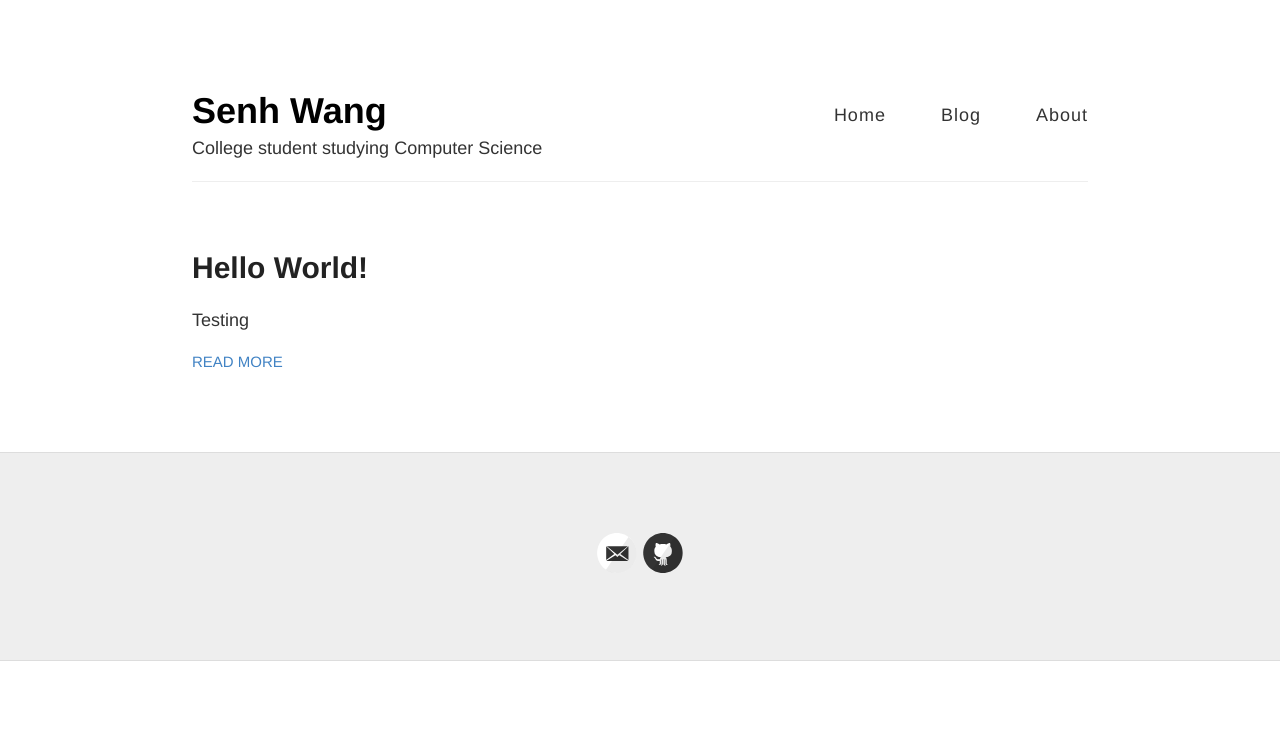
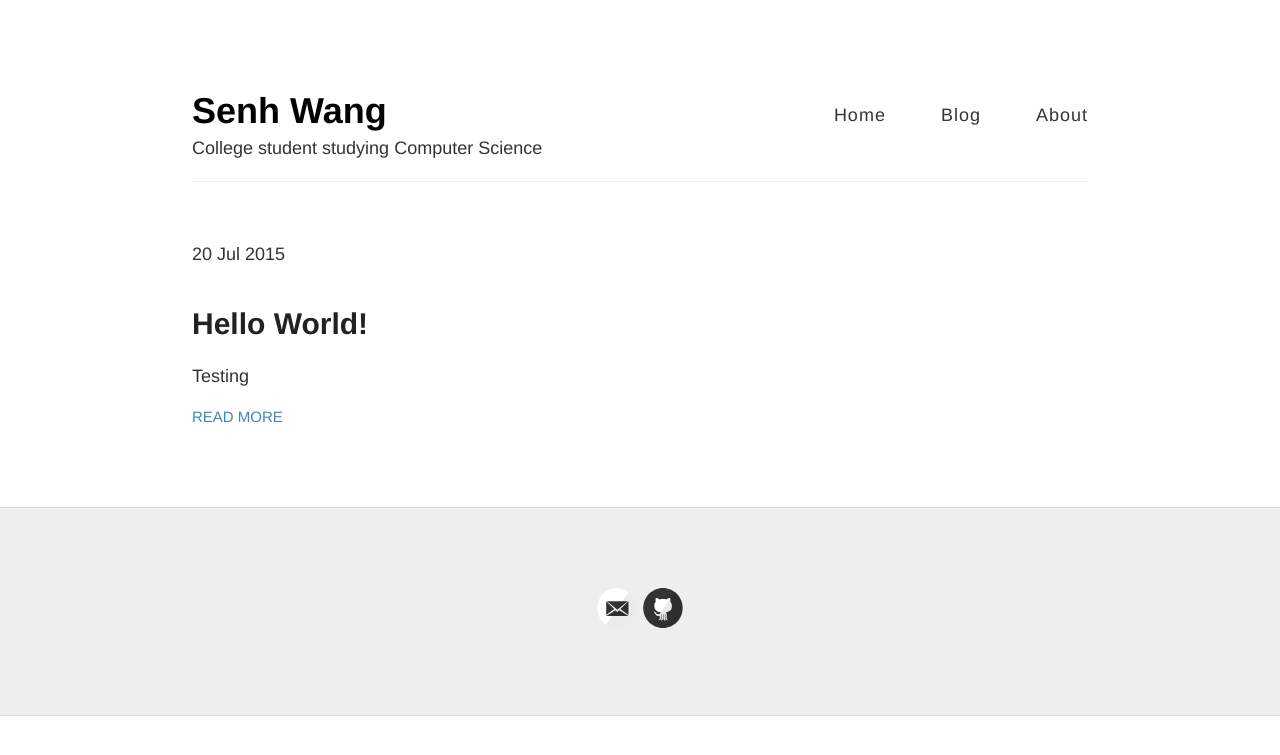
Before and after one commit to SenhW/senhw.github.io, a Jekyll site: the page built from blog/index.html, in a window 1280 px wide. Shown: the top 755 px of the page. Built offline with Jekyll 4.4.1, drawn with Linux system fonts in a browser that asks for light colours; Markdown is read by kramdown in place of the engine named in the settings.

Commit message:
Add dates to blog posts

```diff
--- a/blog/index.html
+++ b/blog/index.html
@@ -7,6 +7,7 @@ title: Senh's Blog
   {% for post in site.posts %}
     <article class="post">
 
+      <p>{{ post.date | date_to_string }}</p>
       <h1><a href="{{ site.baseurl }}{{ post.url }}">{{ post.title }}</a></h1>
 
       <div class="entry">
```
